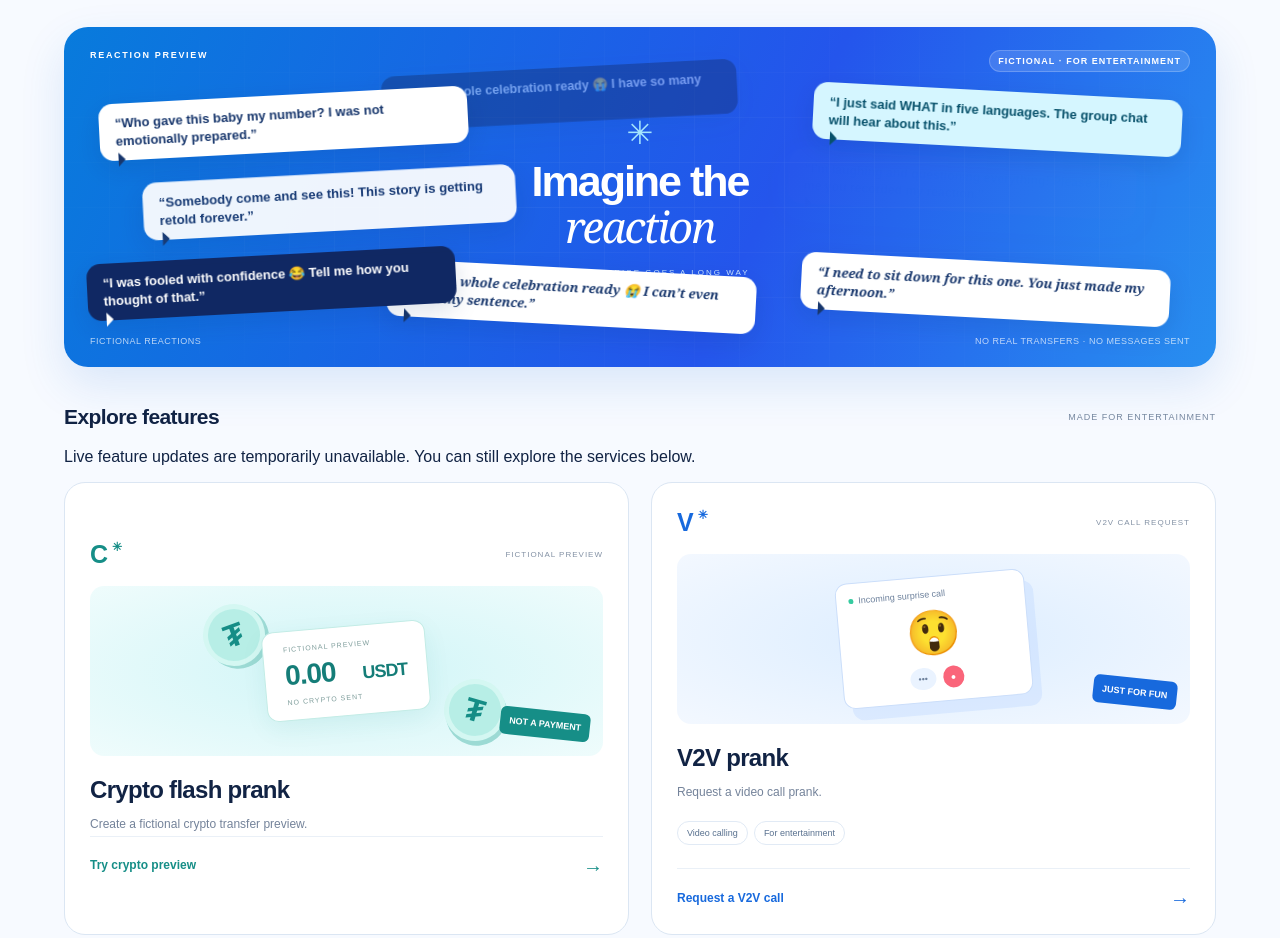
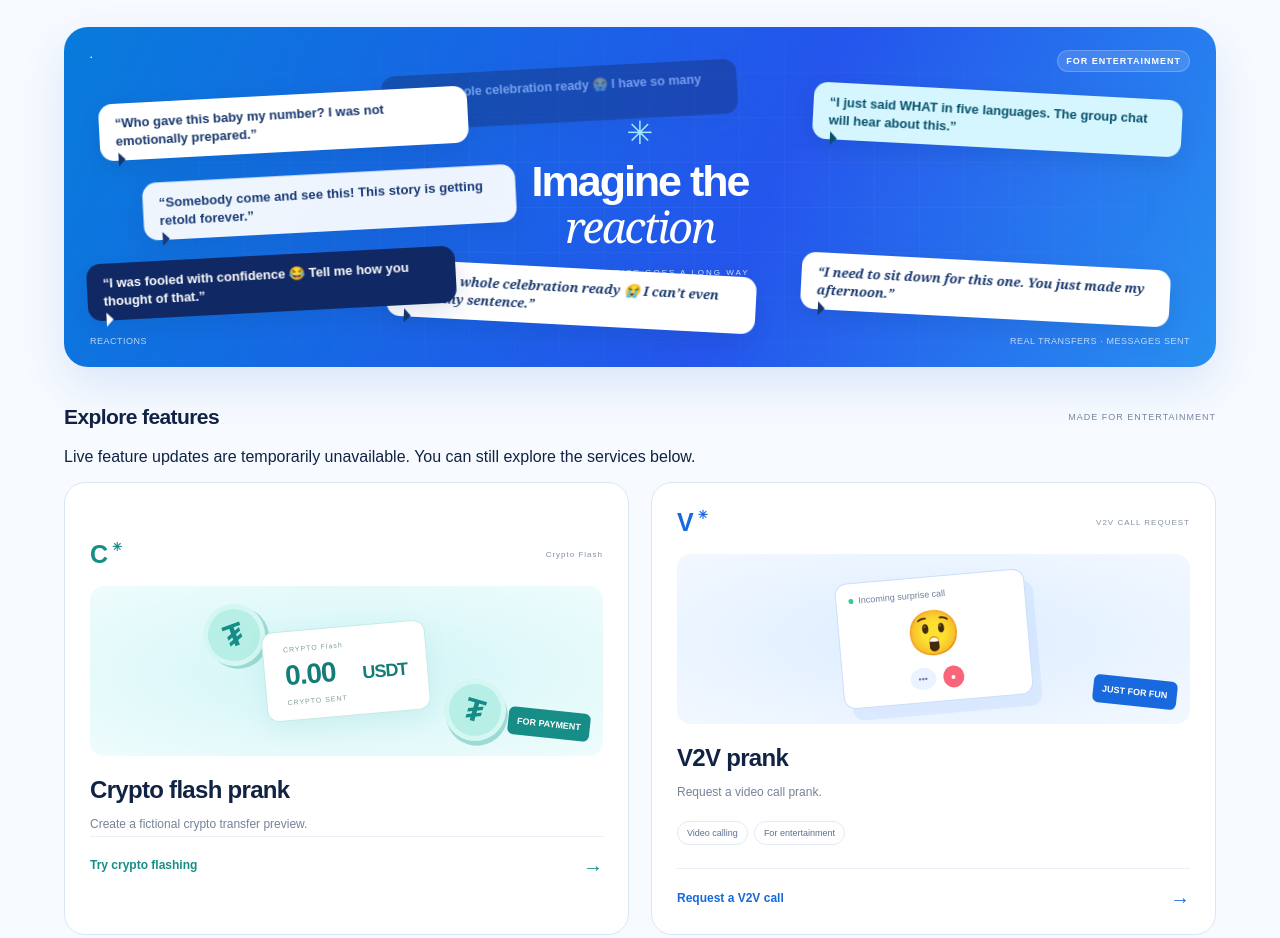
Before and after one commit to samuellucky2424-afk/clientproject, a website built with Vite: page flashlab-homepage/dashboard.html in a window 1280 px wide. Shown: the part 494-1432 px from the top of the page. Built offline with nearby package versions, Linux system fonts and the light colour scheme; no server answers.

Commit message:
flashlab-homepage/dashboard.html

```diff
--- a/flashlab-homepage/dashboard.html
+++ b/flashlab-homepage/dashboard.html
@@ -58,8 +58,8 @@
       <section class="reaction-stage" aria-label="Fictional reaction preview">
         <div class="stage-grid" aria-hidden="true"></div>
         <div class="stage-label">
-          <strong>REACTION PREVIEW</strong>
-          <span>FICTIONAL · FOR ENTERTAINMENT</span>
+          <strong>.</strong>
+          <span> FOR ENTERTAINMENT</span>
         </div>
         <div class="stage-center" aria-hidden="true">
           <span class="spark">✳</span>
@@ -68,8 +68,8 @@
         </div>
         <div class="reactions" id="reactions" aria-hidden="true"></div>
         <div class="stage-bottom">
-          <span>FICTIONAL REACTIONS</span>
-          <span>NO REAL TRANSFERS · NO MESSAGES SENT</span>
+          <span> REACTIONS</span>
+          <span>REAL TRANSFERS · MESSAGES SENT</span>
         </div>
       </section>
 
@@ -88,24 +88,23 @@
           <span class="card-top"
             ><span class="letter"
               >C<span aria-hidden="true">&#10035;</span></span
-            ><span class="tag">FICTIONAL PREVIEW</span></span
+            ><span class="tag">Crypto Flash</span></span
           >
           <span class="card-art" aria-hidden="true"
             ><span class="coin one">&#8366;</span
             ><span class="coin two">&#8366;</span
             ><span class="reward"
-              ><small>FICTIONAL PREVIEW</small
+              ><small>CRYPTO Flash</small
               ><strong>0.00 <span>USDT</span></strong
-              ><span>NO CRYPTO SENT</span></span
-            ><span class="art-sticker">NOT A PAYMENT</span></span
+              ><span> CRYPTO SENT</span></span
+            ><span class="art-sticker">FOR PAYMENT</span></span
           >
           <h3>Crypto flash prank</h3>
           <p>
-            Create a clearly labelled fictional crypto transfer preview. No
-            cryptocurrency moves.
+            Create a clearly crypto transfeR Flashing tool.
           </p>
           <span class="card-footer"
-            >Try crypto preview <span aria-hidden="true">&#8594;</span></span
+            >Try crypto flashing <span aria-hidden="true">&#8594;</span></span
           >
         </button>
         <button
```
